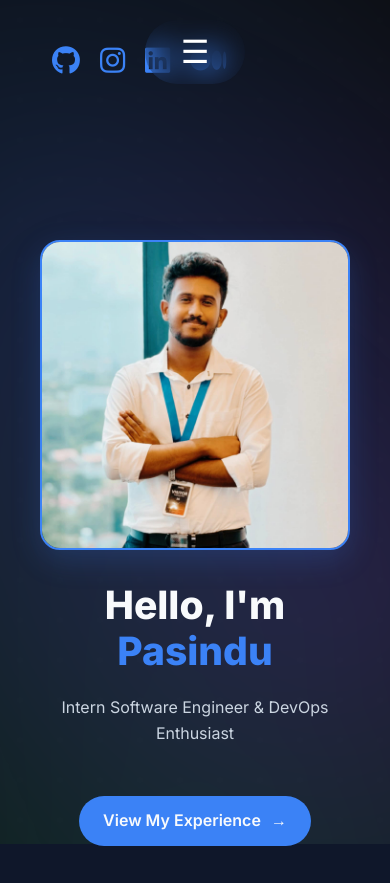
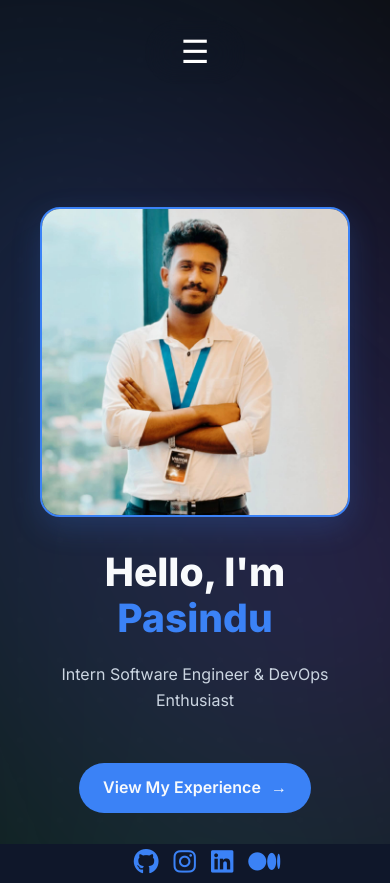
Before and after one commit to PasinduPabasaraSL/new-portfolio, a plain HTML site: page index.html in a window 390 px wide. Before the commit the page ends 846 px from the top, so only its background shows below. Drawn offline with nearby package versions, Linux system fonts and the light colour scheme.

Commit message:
Add script.js to multiple HTML files and update social link styles in CSS

```diff
--- a/about.html
+++ b/about.html
@@ -86,6 +86,8 @@
         </div>
     </section>
 
+    <script src="script.js"></script>
+
 </body>
 
 </html>
--- a/style.css
+++ b/style.css
@@ -262,6 +262,11 @@ body {
     .cta-button {
         padding: 12px 24px;
     }
+
+    .social-links {
+        justify-content: center;
+        margin-top: 25px;
+    }
 }
 
 @media (max-width: 768px) {
@@ -291,6 +296,16 @@ body {
     .cta-button {
         justify-content: center;
         margin-top: 20px;
+    }
+
+    .social-links {
+        justify-content: center;
+        margin-bottom: -1598px;
+        gap: 15px;
+    }
+
+    .social-links a {
+        font-size: 1.6rem;
     }
 }
 
```
Also changed, not shown: blog.html (+2 -0 lines), contact.html (+2 -0 lines), experience.html (+2 -0 lines), gallery.html (+2 -12 lines), index.html (+0 -2 lines), projects.html (+1 -1 lines).
